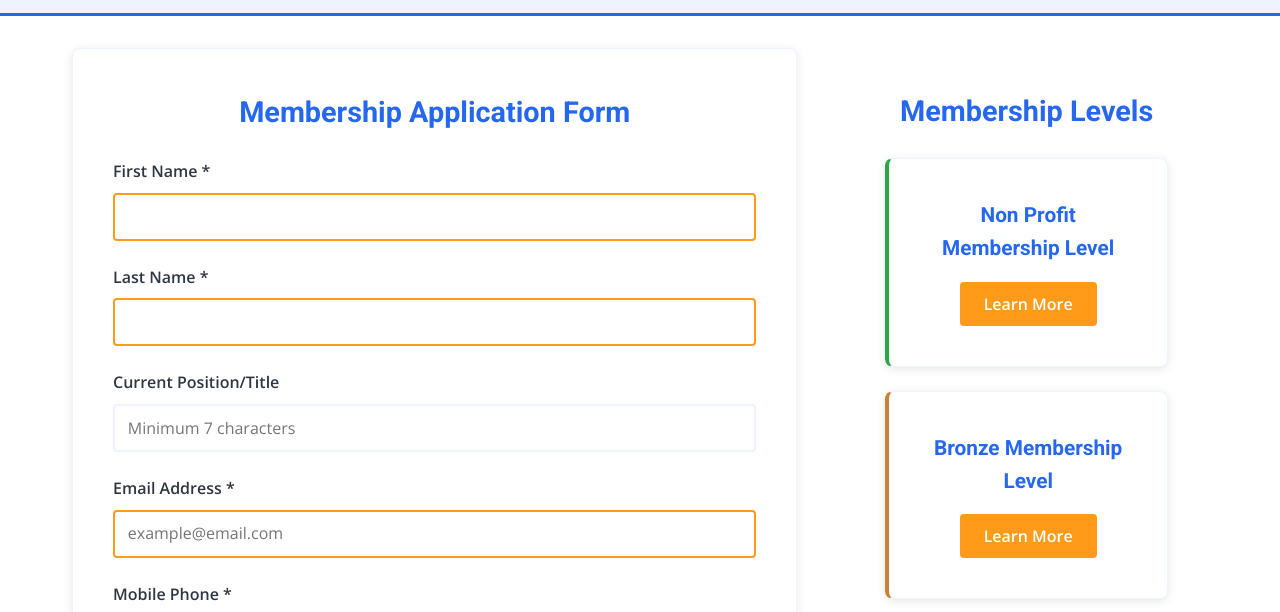
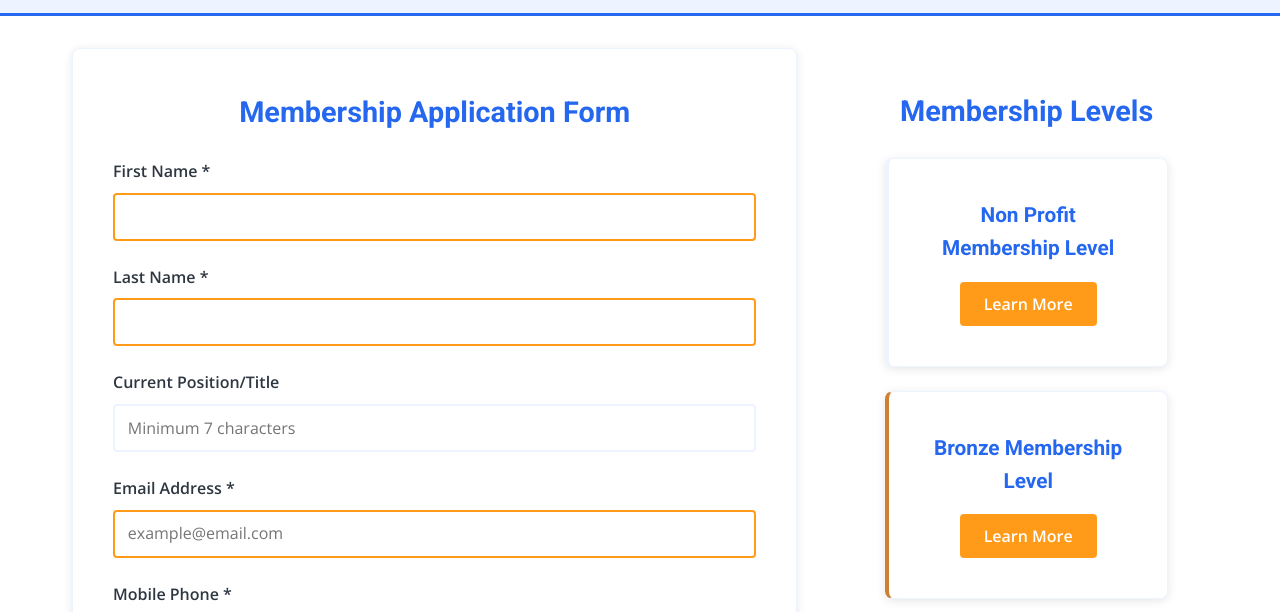
Before and after one commit to jorgevaoli/wdd231, a plain HTML site: page chamber/join.html in a window 1280 px wide. Shown: the part 111-723 px from the top of the page. Drawn offline with nearby package versions, Linux system fonts and the light colour scheme.

Commit message:
W04: Chamber Membership Join Page

```diff
--- a/chamber/styles/small.css
+++ b/chamber/styles/small.css
@@ -771,7 +771,7 @@ footer {
 
 /* Card Color Variants */
 .np-card {
-    border-left: 4px solid #28a745;
+    border-left: 4px solid #EDF4FF;
 }
 
 .bronze-card {
```
